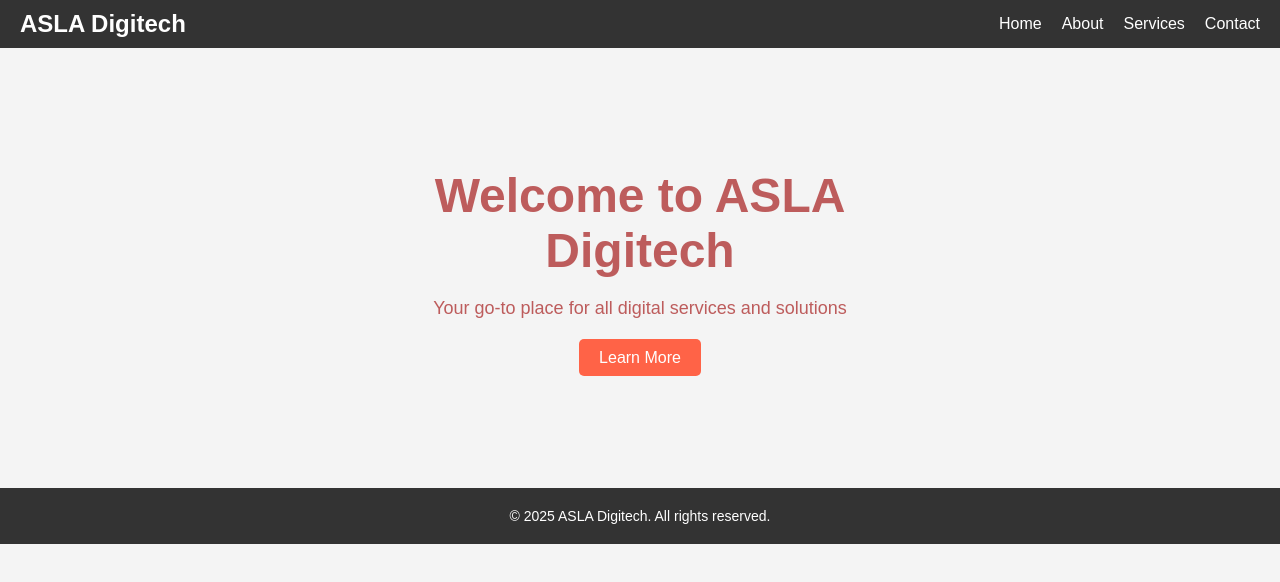
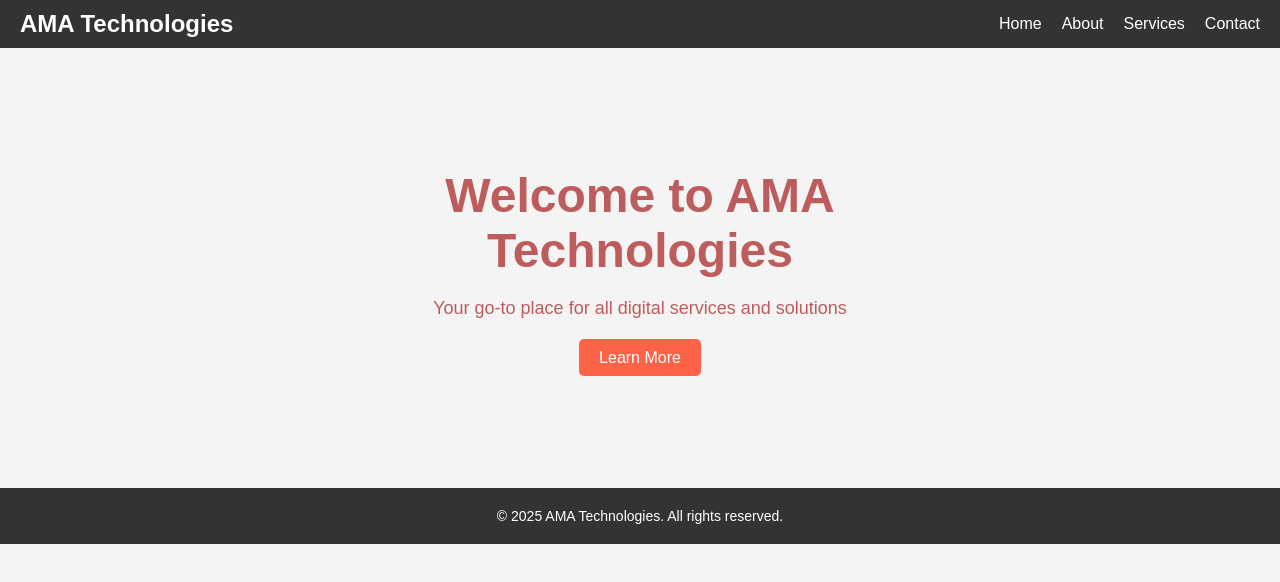
Before and after one commit to lauvshree/sample_website, a plain HTML site: page index.html in a window 1280 px wide. Drawn offline with Linux system fonts and the light colour scheme.

Commit message:
Update index.html

```diff
--- a/index.html
+++ b/index.html
@@ -9,7 +9,7 @@
 <body>
     <!-- Navigation Bar -->
     <nav>
-        <div class="logo">ASLA Digitech</div>
+        <div class="logo">AMA Technologies</div>
         <ul class="nav-links">
             <li><a href="#">Home</a></li>
             <li><a href="#">About</a></li>
@@ -21,7 +21,7 @@
     <!-- Hero Section -->
     <section class="hero">
         <div class="hero-content">
-            <h1>Welcome to ASLA Digitech</h1>
+            <h1>Welcome to AMA Technologies</h1>
             <p>Your go-to place for all digital services and solutions</p>
             <a href="#" class="btn">Learn More</a>
         </div>
@@ -29,7 +29,7 @@
 
     <!-- Footer -->
     <footer>
-        <p>&copy; 2025 ASLA Digitech. All rights reserved.</p>
+        <p>&copy; 2025 AMA Technologies. All rights reserved.</p>
     </footer>
 </body>
 </html>
```
